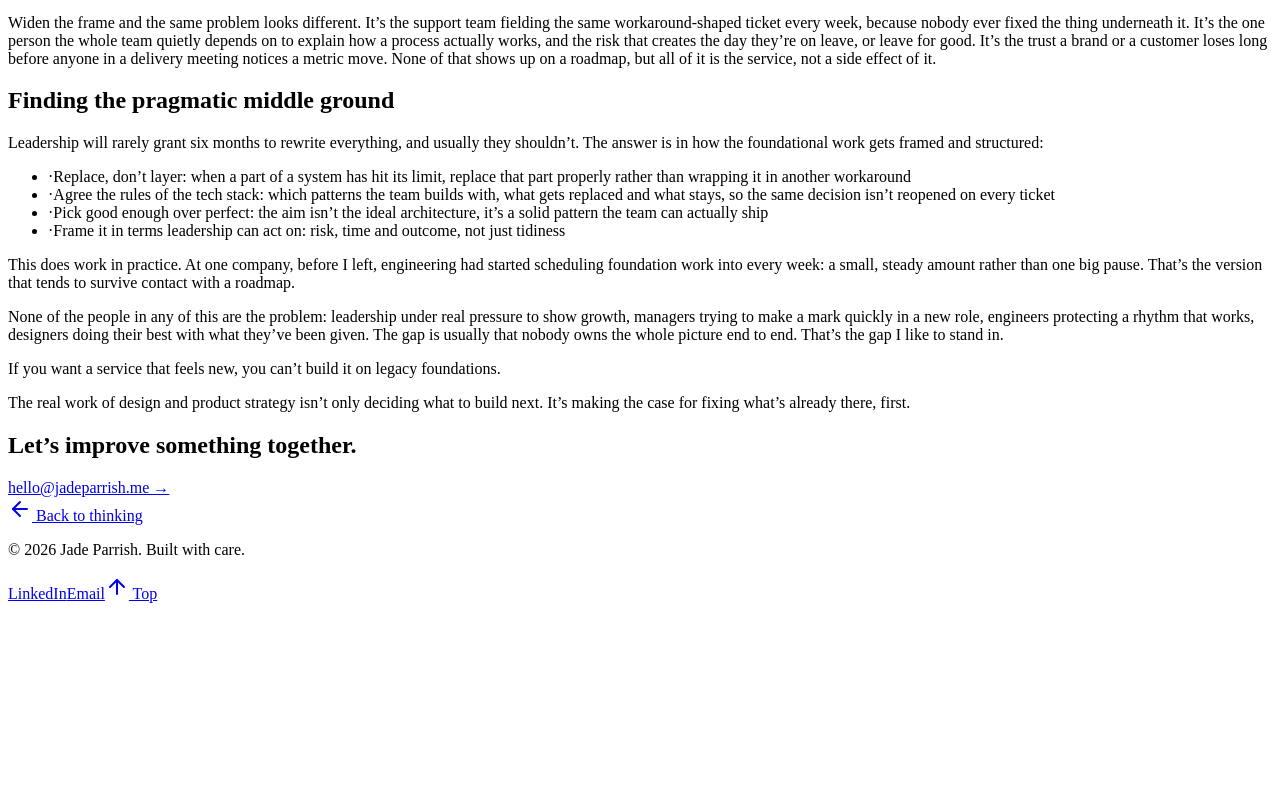
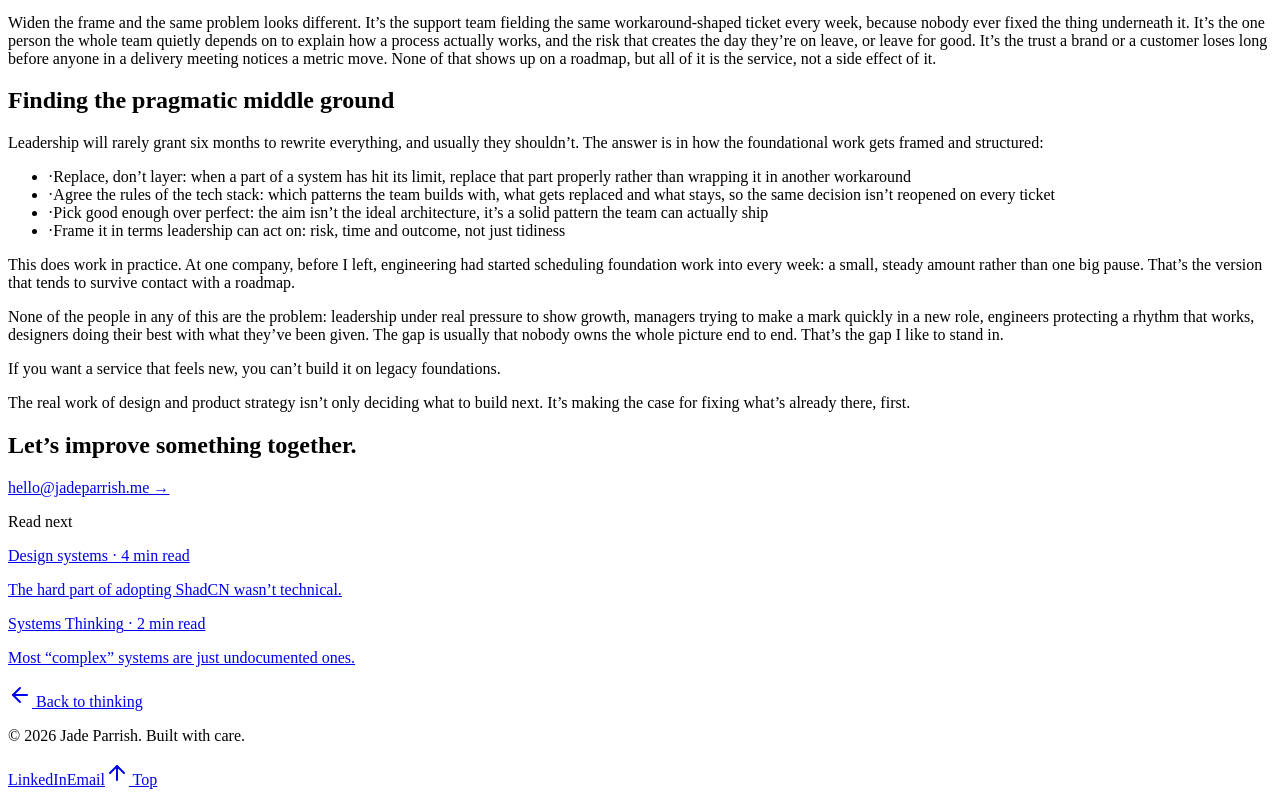
Before and after one commit to jadeparrish/portfolio, a Next.js app: page /thinking/legacy in a window 1280 px wide. Shown: the part 1661-2458 px from the top of the page. Before the commit the page ends 2272 px from the top, so only its background shows below. Built offline with nearby package versions, Linux system fonts and the light colour scheme.

Commit message:
Update LegacyArticle component to include slug prop

```diff
--- a/app/thinking/legacy/page.js
+++ b/app/thinking/legacy/page.js
@@ -18,7 +18,7 @@ export const metadata = {
 
 export default function LegacyArticle() {
   return (
-    <ArticlePage>
+    <ArticlePage slug="legacy">
       <ArticleTitle
         kicker={<>Product Strategy &middot; 6 min read</>}
         title={<>Nobody wants the new feature. They just want the old one to work.</>}
```
